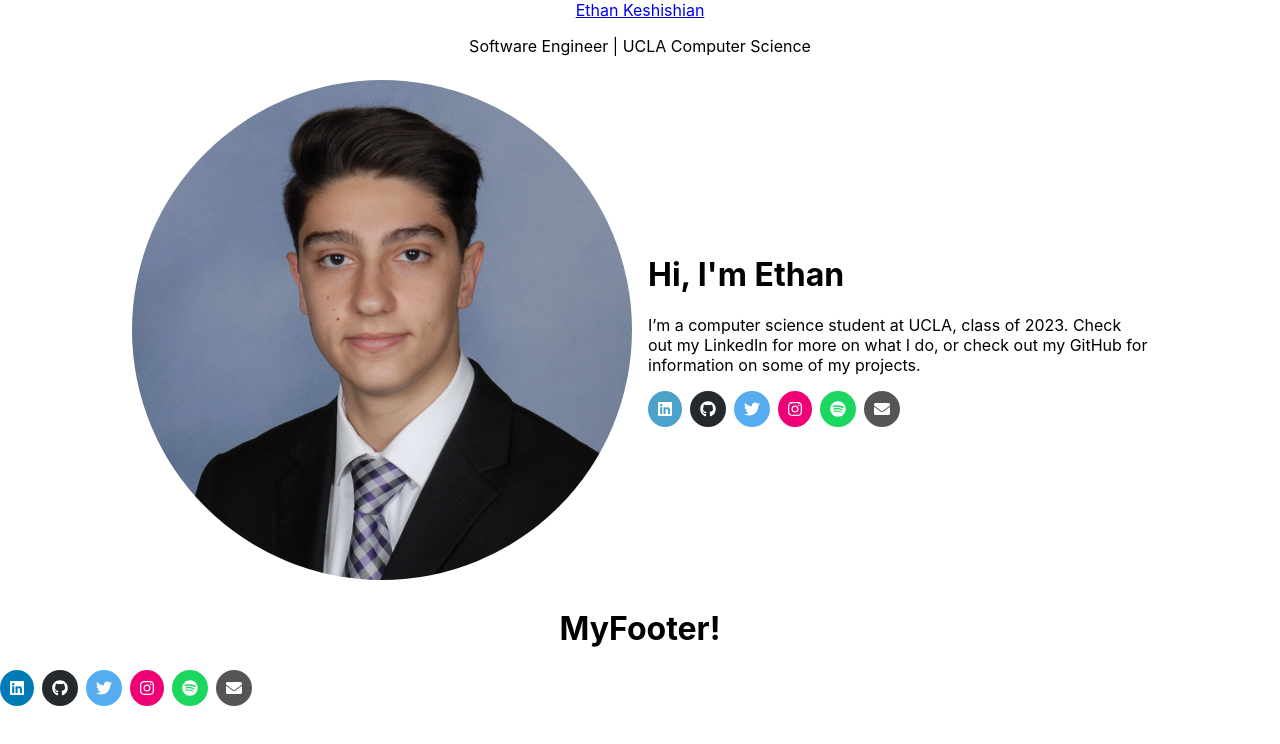
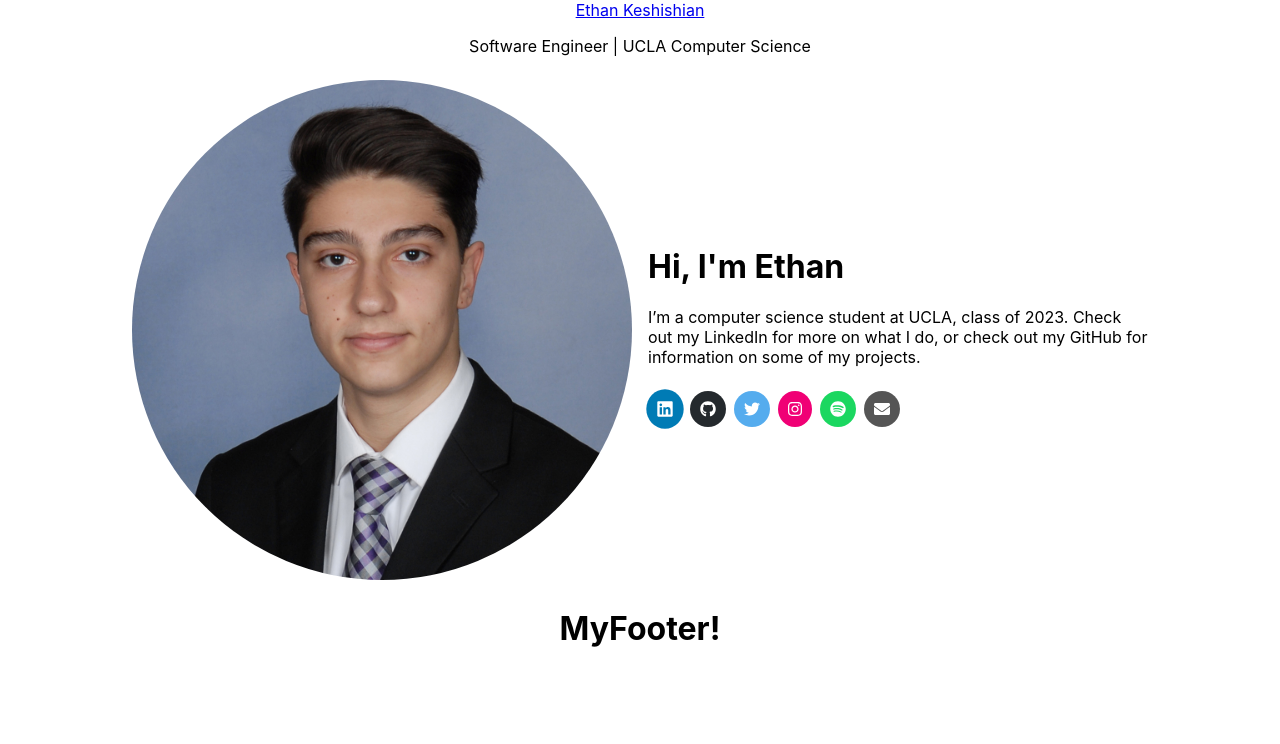
Before and after one commit to ethankeshishian/ethan-website-react, a React (Create React App) app: page / in a window 1280 px wide. In both pictures the pointer is over the element 665 px from the left and 408 px from the top of the page. Shown: the top 744 px of the page. Built offline with nearby package versions, Linux system fonts and the light colour scheme; the HTML template or start-up script is replaced by a standard one.

Commit message:
Animated social media icons, other style changes.

```diff
--- a/src/components/MyFooter.tsx
+++ b/src/components/MyFooter.tsx
@@ -1,12 +1,9 @@
 import React from "react";
-import SocialMediaIcons from "../components/SocialMediaIcons";
-import "../styles/SocialMediaIcons.css";
 
 function MyFooter() {
   return (
     <div>
       <h1>MyFooter!</h1>
-      <SocialMediaIcons />
     </div>
   );
 }
--- a/src/styles/SocialMediaIcons.css
+++ b/src/styles/SocialMediaIcons.css
@@ -1,19 +1,6 @@
-/* .fa {
-  padding: 20px;
-  font-size: 30px;
-  width: 20px;
-  height: 30px;
-  text-align: center;
-  text-decoration: none;
-  border-radius: 50%;
-  margin-right: 4px;
-}
-
-.fa:hover {
-  opacity: 0.7;
-} */
 .icon-container {
   display: flex;
+  padding: 8px 0px;
 }
 /* LinkedIn */
 .fa-linkedin,
@@ -72,10 +59,9 @@
   text-align: center;
   border-radius: 50%;
   margin-right: 8px;
+  transition: all 0.1s ease-in-out;
 }
 .social-container:hover {
-  opacity: 0.7;
+  /* opacity: 0.7; */
+  transform: scale(1.1);
 }
-.social-container:hover .fa {
-  opacity: 0.7;
-}
```
